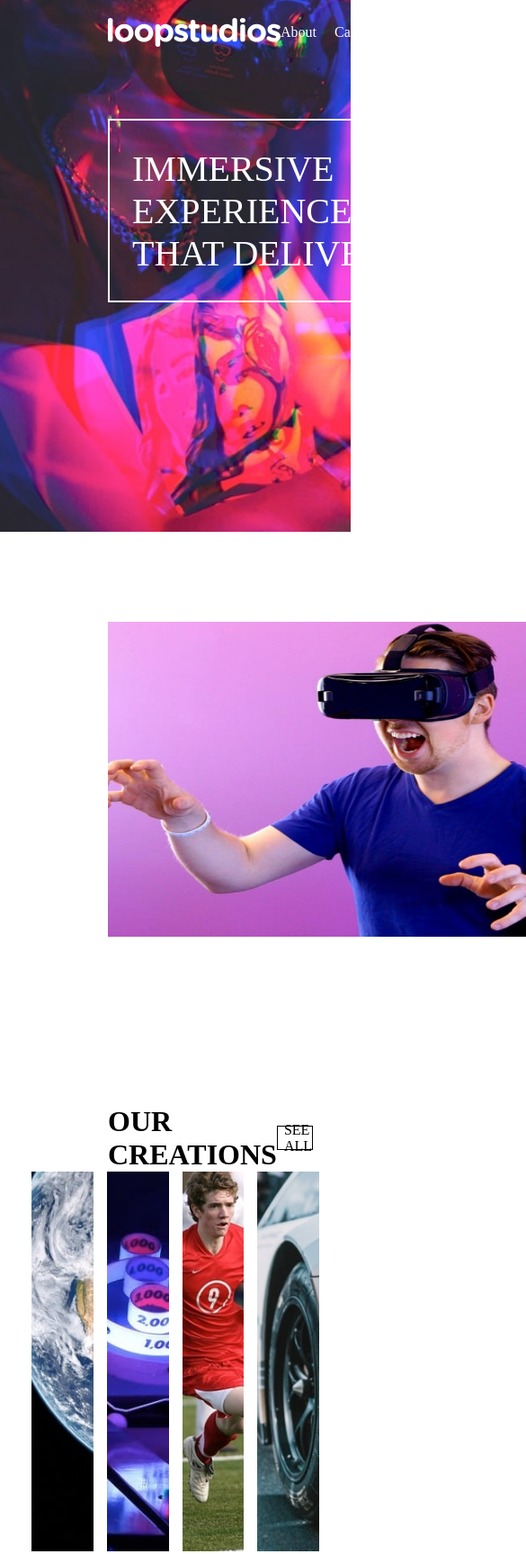
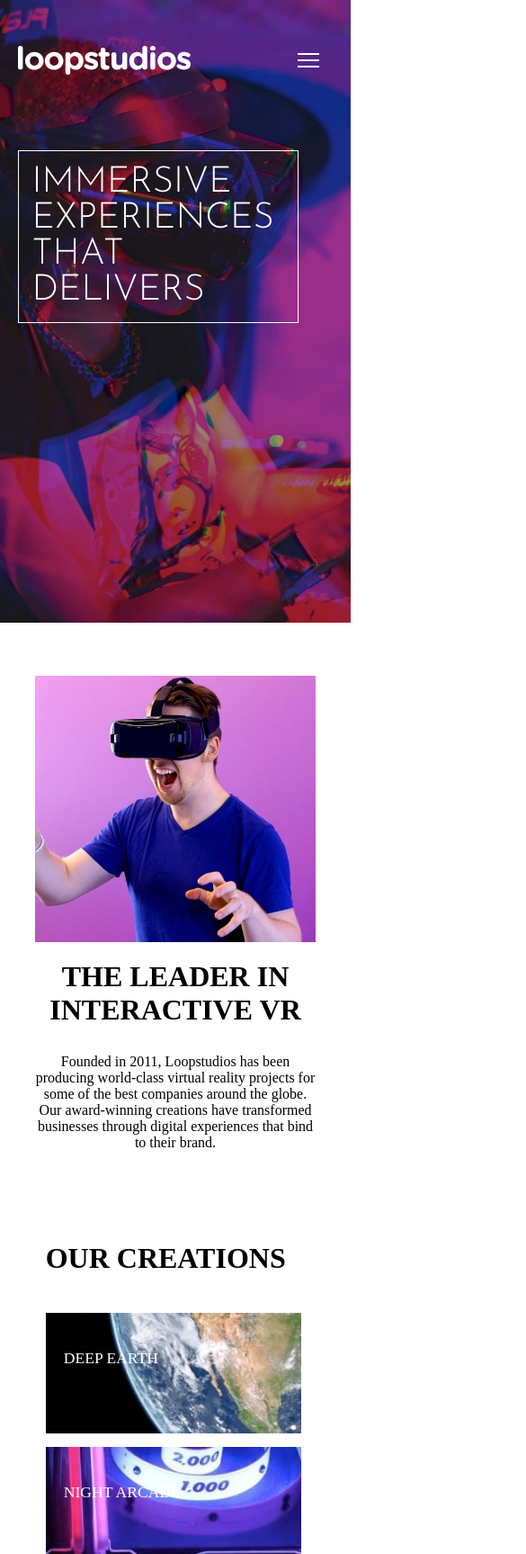
Before and after one commit to Haybesil/Fourth, a plain HTML site: page index.html in a window 390 px wide. Shown: the top 1727 px of the page at 90% size, 585 px wide, since content can reach past the window. Drawn offline with Linux system fonts and the light colour scheme.

Commit message:
Files updated

```diff
--- a/index.css
+++ b/index.css
@@ -1,49 +1,70 @@
 * {
     margin: 0;
-    padding: 0;
-    color: #fff;
+
+}
+
+.anchor {
+  display: none;
 }
 
 header {
-    background-image: url(/Images/image-hero.jpg);
-    background-position: center;
-    background-repeat: no-repeat;
-    background-size: cover;
-    height: 70vh;
+  background: url(/Images/image-hero.jpg) no-repeat fixed center;
+  color: #fff;
+  height: 70vh;
+  padding-block: 5vh;
+  padding-inline: 5vw;
 }
 
-nav {
+
+header nav {
     display: flex;
     align-items: center;
     justify-content: space-between;
-    padding: 20px;
 }
 
-header nav:first-child {
+/* header nav:first-child {
     margin-left: 100px;
-}
+} */
 
-header ul{
+header nav ul{
     display: flex;
     list-style: none;
     align-items: center;
     gap: 20px;
-    margin-right: 30px;
+    font-family: 'Alata', sans-serif;
+    font-weight: 100;
+}
+
+ul li::before {
+  content: "";
+  border: 2px solid blue;
+  width: 30px;
+  display: none;
+}
+
+ul li:hover::before {
+  display: block;
+}
+
+ul li {
+  display: flex;
+  flex-direction: column-reverse;
+  align-items: center;
 }
 
 header ul a {
     text-decoration: none;
+    color: #fff;
 }
 
 header p {
-    font-size: 2.5rem;
-    border: 2px solid #fff;
-    height: 170px;
-    width: 360px;
-    padding-top: 30px;
-    padding-left: 25px;
-    margin-left: 120px;
-    margin-top: 60px;
+    font-size: 3rem;
+    width: 35%;
+    padding: 15px;
+    border: 1.5px solid #fff;
+    text-transform: uppercase;
+    font-family: 'Josefin Sans', sans-serif;
+    margin-top: 10vh;
 }
 
 .ham {
@@ -53,80 +74,88 @@ header p {
 
 main.first {
     display: flex;
+    flex-direction: row;
+    align-items: end;
+    padding-block: 7vh;
+    padding-inline: 10vw;
 }
 
-.first img {
+/* .first img {
     width: 700px;
     height: 350px;
     margin-top: 100px;
     margin-left: 120px;
+} */
+
+.first div:nth-child(1) {
+  background-image: url(/Images/image-interactive.jpg);
+  background-position: center;
+  background-size: cover;
+  background-repeat: no-repeat;
+  height: 65vh;
+  width: 55%;
 }
 
-.first div:nth-child(2) {
+/* .first div:nth-child(2) {
     background-color: #fff;
     position: relative;
     margin-top: 250px;
     right: 150px;
+} */
+
+main div.inter {
+  display: flex;
+  flex-direction: column;
+  gap: 30px;
+  width: 45%;
+  background-color: #fff;
+  position: relative;
+  right: 100px;
+  padding: 30px 0 0 30px;
 }
 
-main div:nth-child(2) h1 {
-    padding-left: 70px;
-    padding-top: 35px;
-    color: #000;
+main.first div:nth-child(2) h1 {
+  font-size: 2rem;
+  font-family: 'Alata' sans-serif;
+  text-transform: uppercase;
 }
 
-main div:nth-child(2) p {
-    color: #000;
-    margin-left: 70px;
-    margin-top: 25px;
-}
 
 .second {
-    position: relative;
     display: flex;
     align-items: center;
     justify-content: space-between;
-    top: 35px;
+    padding-block: 5vh;
+    padding-inline: 8vw;
 }
 
-.second h1 {
-    color: #000;
-    margin-left: 120px;
-}
 
 .second a {
     color: #000;
     display: flex;
     align-items: center;
-    margin-right: 160px;
+    position: relative;
+    right: 120px;
+    /* margin-right: 160px; */
     text-decoration: none;
     border: 1px solid black;
     height: 25px;
-    width: 72px;
-    padding-left: 7px;
+    width: 8%;
+    padding-left: 22px;
 }
 
-/* main.third {
-    display: grid;
-    grid-template-columns: repeat(4, 1fr);
-    grid-gap: 0px;
-}
-
-main.third img {
-    height: 300px;
-    width: 200px;
-} */
 
 .grid-container {
     height: 100vh;
     display: grid;
     grid-template-columns: repeat(4, 1fr);
-    margin: 9vw;
+    margin-inline: 9vw;
     grid-gap: 15px;
-
+    width: 73%;
 }
 
 .grid-container div {
+  background-repeat: no-repeat;
     background-position: center;
     background-size: cover;
     height: 50vh;
@@ -165,6 +194,15 @@ main.third img {
 
   }
 
+  .grid-item p {
+    color: #fff;
+    font-size: 1.5rem;
+    position: relative;
+    top: 250px;
+    /* left: 25px; */
+    padding-left: 20px;
+  }
+
   footer {
     background-color: #000;
   }
@@ -172,6 +210,8 @@ main.third img {
   .footer-div-1 {
     display: flex;
     padding-top: 25px;
+    padding-inline: 10vw;
+    padding-block: 10vh;
     justify-content: space-between;
   }
 
@@ -179,38 +219,224 @@ main.third img {
   footer div:nth-child(1) ul{
     display: flex;
     gap: 20px;
-    margin-right: 120px;
-  }
+ }
 
   footer div:nth-child(1) ul li {
     list-style: none;
   }
 
-  img.logo  {
-    margin-left: 120px;
-  }
+  /* img.logo  {
+    padding-block: 10vh;
+  } */
 
   .footer-div-2 {
     display: flex;
     padding-top: 25px;
     justify-content: space-between;
+    padding-inline: 8vw;
+    padding-block: 10vh;
+    position: relative;
+    right: 20px;
 }
 
   footer div:nth-child(2) ul {
     display: flex;
     gap: 20px;
-    margin-left: 120px;
 
   }
 
   footer div:nth-child(2) ul li {
     list-style: none;
+
 }
 
   footer div:nth-child(2) ul li a {
     text-decoration: none;
+    color: #fff;
 }
 
 footer div:nth-child(2) p {
-    margin-right: 120px;
+    color: #fff;
 }
+
+@media (max-width: 900px) {
+  header {
+      background-image: url(/Images/mobile/image-hero.jpg);
+      background-position: center;
+      background-repeat: no-repeat;
+      background-size: cover;
+      padding-block: 5vh;
+      padding-inline: 5vw;
+      height: 50vh;
+  }
+
+
+
+  header p {
+      border: 1.5px solid #fff;
+      width: 65%;
+      font-size: 3rem;
+      padding: 15px;
+      text-transform: uppercase;
+      font-size: 3rem;
+      font-family: 'Josefin Sans', sans-serif;
+      margin-top: 10vh;
+  }
+
+  .grid-item p {
+    color: #fff;
+    font-size: 1rem;
+    position: relative;
+    top: 250px;
+    /* left: 25px; */
+    padding-left: 20px;
+  }
+  /* .footer-div-2 {
+    flex-direction: column;
+    gap: 10px;
+    align-items: center;
+    padding-top: 0;
+}
+
+footer div:nth-child(2) p {
+   margin-left: 50px;
+} */
+
+}
+
+
+
+
+@media (max-width: 600px) {
+
+  header {
+      background-image: url(/Images/mobile/image-hero.jpg);
+      background-position: center;
+      background-repeat: no-repeat;
+      background-size: cover;
+      padding-block: 6vh;
+      height: 70vh;
+      /* padding-inline: 15vw; */
+  }
+
+  header p {
+      border: 1.5px solid #fff;
+      width: 80%;
+      padding: 15px;
+      text-transform: uppercase;
+      font-size: 2.5rem;
+      font-family: 'Josefin Sans', sans-serif;
+      margin-top: 10vh;
+  }
+
+  nav li {
+      display: none;
+  }
+
+  .ham {
+      display: block;
+  }
+
+
+main.first {
+    flex-direction: column;
+    gap: 20px;
+}
+
+main.first div:nth-child(1) {
+    height: 35vh;
+}
+
+main.first div:nth-child(2) {
+    padding-left: 0;
+    padding-top: 0;
+    text-align: center;
+    position: static;
+}
+
+
+main.first div:nth-child(1), main div:nth-child(2) {
+    width: 100%;
+    margin: auto;
+}
+
+main.second h1 {
+  padding-inline: 5vw;
+  font-size: 2rem;
+}
+
+main.second a {
+  display: none;
+}
+
+main.grid-container {
+  display: flex;
+  flex-direction: column;
+  height: 150vh;
+  margin-inline: 13vw;
+}
+
+.grid-item p {
+  color: #fff;
+  font-size: 1.1rem;
+  position: relative;
+  top: 40px;
+  padding-left: 20px;
+}
+
+.anchor {
+  display: block;
+  text-align: center;
+  text-decoration: none;
+  color: #000;
+  border: 1px solid black;
+  width: 30%;
+  height: 20vh;
+  padding-top: 20px;
+  margin: auto;
+}
+
+.footer-div-1 {
+  flex-direction: column;
+  gap: 250px;
+}
+
+footer div:nth-child(1) ul {
+  padding-inline: 20vw;
+}
+
+.footer-div-2 {
+  flex-direction: column;
+}
+
+img.logo  {
+   width: 45vw;
+   padding-inline: 18vw;
+}
+
+footer div:nth-child(2) ul {
+  flex-direction: column;
+  gap: 20px;
+  position: relative;
+  bottom: 400px;
+  padding-inline: 47vw;
+  align-items: center;
+}
+
+footer div:nth-child(2) ul li {
+   font-size: 1rem;
+}
+
+footer div:nth-child(2) p {
+  align-items: center;
+  padding-inline: 5vw;
+  position: relative;
+  bottom: 300px;
+  margin-left: 30px;
+}
+
+/* footer {
+  height: 60vh;
+} */
+
+}
--- a/index.html
+++ b/index.html
@@ -5,6 +5,14 @@
     <meta name="viewport" content="width=device-width, initial-scale=1.0">
     <title>Document</title>
     <link rel="stylesheet" href="index.css">
+
+    <link rel="preconnect" href="https://fonts.googleapis.com">
+    <link rel="preconnect" href="https://fonts.gstatic.com" crossorigin>
+    <link href="https://fonts.googleapis.com/css2?family=Josefin+Sans:wght@300&display=swap" rel="stylesheet">
+
+    <link rel="preconnect" href="https://fonts.googleapis.com">
+    <link rel="preconnect" href="https://fonts.gstatic.com" crossorigin>
+    <link href="https://fonts.googleapis.com/css2?family=Alata&family=Josefin+Sans:wght@300&display=swap" rel="stylesheet">
 </head>
 <body>
     <header>
@@ -17,20 +25,32 @@
                 <li><a href="">Products</a></li>
                 <li><a href="">Support</a></li>
             </ul>
-            <img class="ham" src="/Images/icon-hamburger.svg" alt="">
+
+            <div class="ham">
+               <img class="ham" src="/Images/icon-hamburger.svg" alt="">
+
+               <ul>
+                <li><a href="">About</a></li>
+                <li><a href="">Career</a></li>
+                <li><a href="">Events</a></li>
+                <li><a href="">Products</a></li>
+                <li><a href="">Support</a></li>
+            </ul>
+
+           </div>
         </nav>
 
         <p>
-            IMMERSIVE EXPERIENCES THAT DELIVER
+            IMMERSIVE EXPERIENCES THAT DELIVERS
         </p>
     </header>
 
     <main class="first">
         <div>
-            <img src="/Images/image-interactive.jpg" alt="">
+
         </div>
 
-        <div>
+        <div class="inter">
             <h1>THE LEADER IN INTERACTIVE VR</h1>
             <P>
                Founded in 2011, Loopstudios has been producing world-class virtual reality projects for some of the best companies around the globe. Our award-winning creations have transformed businesses through digital experiences that bind to their brand.
@@ -45,14 +65,32 @@
 
     <main class="grid-container">
 
-            <div class="grid-item"></div>
-            <div class="grid-item"></div>
-            <div class="grid-item"></div>
-            <div class="grid-item"></div>
-            <div class="grid-item"></div>
-            <div class="grid-item"></div>
-            <div class="grid-item"></div>
-            <div class="grid-item"></div>
+            <div class="grid-item">
+                <p>DEEP EARTH</p>
+            </div>
+            <div class="grid-item">
+                <P>NIGHT ARCADE</P>
+            </div>
+            <div class="grid-item">
+                <P>SOCCER TEAM VR</P>
+            </div>
+            <div class="grid-item">
+                <P>THE GRID</P>
+            </div>
+            <div class="grid-item">
+                <P>FROM UP ABOVE VR</P>
+            </div>
+            <div class="grid-item">
+                <P>POCKET BOREALIS</P>
+            </div>
+            <div class="grid-item">
+                <P>THE CURIOSITY</P>
+            </div>
+            <div class="grid-item">
+                <P>MAKE IT FISHEYE</P>
+            </div>
+
+            <a class="anchor" href="">SEE ALL</a>
 
 
 
```
Also changed, not shown: Images/mobile/image-curiosity.jpg (added), Images/mobile/image-deep-earth.jpg (added), Images/mobile/image-fisheye.jpg (added), Images/mobile/image-from-above.jpg (added), Images/mobile/image-grid.jpg (added), Images/mobile/image-hero.jpg (added), Images/mobile/image-interactive.jpg (added), Images/mobile/image-night-arcade.jpg (added), Images/mobile/image-pocket-borealis.jpg (added), Images/mobile/image-soccer-team.jpg (added).
